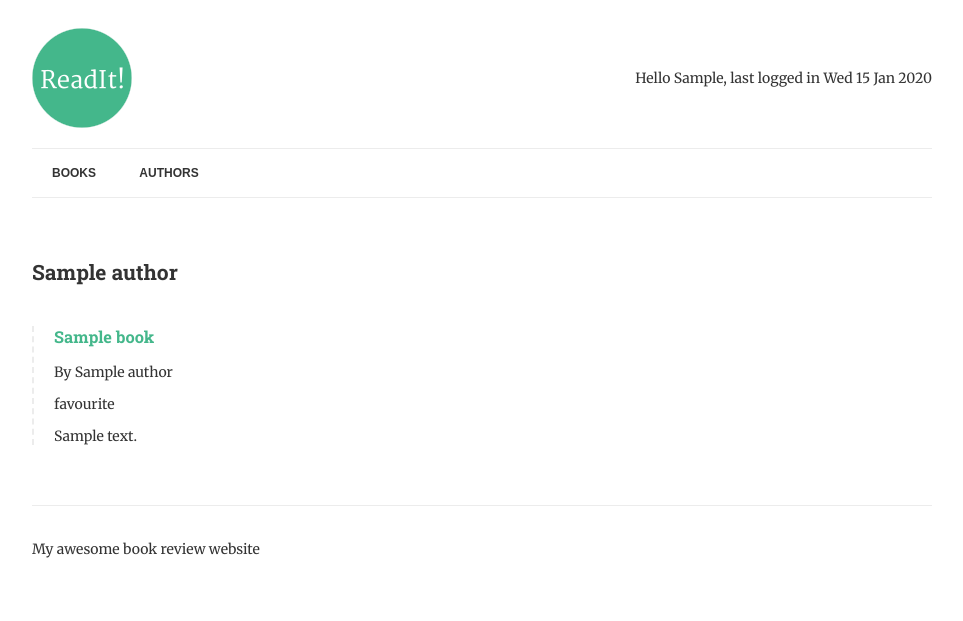
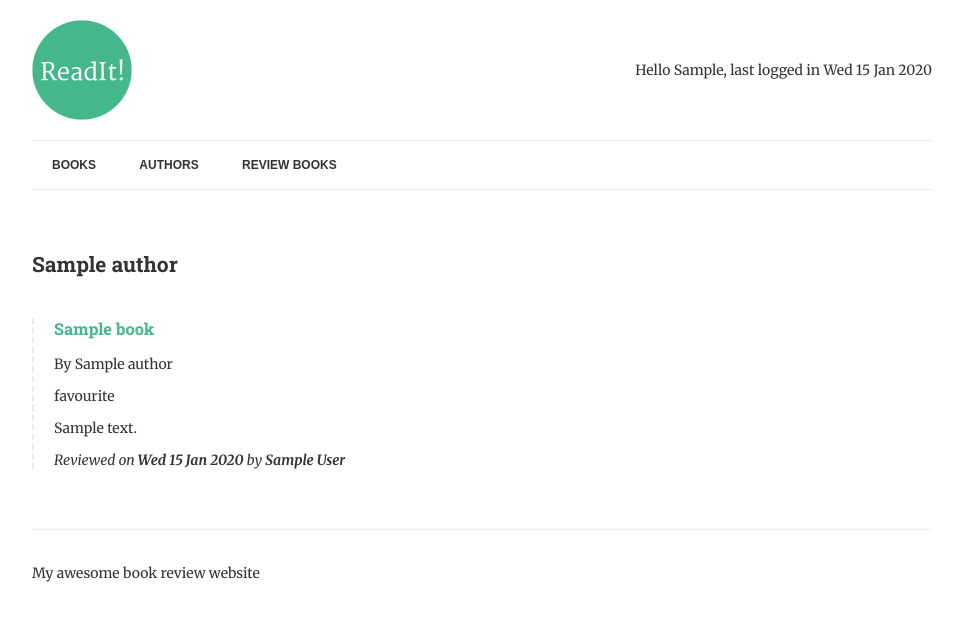
Before and after one commit to lorilew/readit, a Django app: page /authors/1/ in a window 1280 px wide. Shown: the top 621 px of the page, without its empty margins (158-1121 px from the left). Run offline with Django 3.2, Linux system fonts and the light colour scheme; a user stored in the database is signed in; tables that the repository leaves empty hold one stand-in row (values such as "Sample post").

Commit message:
Added support for users and restricted some pages

```diff
--- a/books/admin.py
+++ b/books/admin.py
@@ -5,7 +5,7 @@ from .models import Book,Author
 class BookAdmin(admin.ModelAdmin):
     fieldsets = [
         ("Book Details", {"fields": ["title", "authors"]}),
-        ("Review", {"fields": ["is_favourite", "review", "date_reviewed"]}),
+        ("Review", {"fields": ["is_favourite", "review", "date_reviewed", "reviewed_by"]}),
     ]
     readonly_fields = ("date_reviewed",)
 
--- a/books/models.py
+++ b/books/models.py
@@ -1,12 +1,14 @@
 from __future__ import unicode_literals
-import datetime
+from django.contrib.auth.models import User
 from django.db import models
 from django.core.urlresolvers import reverse
-# Create your models here.
+import datetime
+
 class Book(models.Model):
     title = models.CharField(max_length=150)
     authors = models.ManyToManyField("Author", related_name="books")
     review = models.TextField(blank=True, null=True)
+    reviewed_by = models.ForeignKey(User, blank=True, null=True, related_name="reviews")
     date_reviewed = models.DateTimeField(blank=True, null=True)
     is_favourite = models.BooleanField(default=False, verbose_name="Favourite?")
 
--- a/books/templates/book-detail.html
+++ b/books/templates/book-detail.html
@@ -3,4 +3,10 @@
   <p>By {% for author in book.authors.all %} {{ author.name }}{% endfor %}</p>
   {% if book.is_favourite %}<p class="highlight">favourite</p>{% endif %}
   <p>{{ book.review|linebreaks }}</p>
+  <p class="meta">
+      Reviewed on <strong>{{ book.date_reviewed|date:"D d M Y" }}</strong>
+      {% if book.reviewed_by %}
+          by <strong>{{ book.reviewed_by.get_full_name|default:book.reviewed_by.username }}</strong>
+      {% endif %}
+  </p>
 </div>
--- a/books/views.py
+++ b/books/views.py
@@ -1,3 +1,4 @@
+from django.contrib.auth.decorators import login_required
 from django.core.urlresolvers import reverse
 from django.db.models import Count
 from django.shortcuts import get_object_or_404, redirect, render
@@ -72,6 +73,7 @@ class ReviewList(View):
         return render(request, "list-to-review.html", context)
 
 
+@login_required()
 def review_book(request, pk):
     """
     Review an individual book
--- a/readit/templates/base.html
+++ b/readit/templates/base.html
@@ -26,6 +26,9 @@
       <nav>
         <a href="{% url 'books' %}">Books</a>
         <a href="{% url 'authors' %}">Authors</a>
+        {% if request.user.is_authenticated %}
+          <a href="{% url 'review-books' %}">Review Books</a>
+        {% endif %}
       </nav>
 
       <main>
--- a/readit/urls.py
+++ b/readit/urls.py
@@ -15,6 +15,7 @@ Including another URLconf
 """
 from django.conf.urls import url
 from django.contrib import admin
+from django.contrib.auth.decorators import login_required
 
 from books.views import (AuthorDetail, AuthorList, BookDetail, list_books,
                         ReviewList, review_book, CreateAuthor)
@@ -24,8 +25,8 @@ urlpatterns = [
     url(r'^$', list_books, name='books'),
     url(r'^authors/$', AuthorList.as_view(), name='authors'),
     url(r'books/(?P<pk>[-\w]+)/$', BookDetail.as_view(), name='book-detail'),
-    url(r'authors/add/$', CreateAuthor.as_view(), name='add-author'),
+    url(r'authors/add/$', login_required(CreateAuthor.as_view()), name='add-author'),
     url(r'authors/(?P<pk>[-\w]+)/$', AuthorDetail.as_view(), name='author-detail'),
-    url(r'^review/$', ReviewList.as_view(), name='review-books'),
+    url(r'^review/$',  login_required(ReviewList.as_view()), name='review-books'),
     url(r'^review/(?P<pk>[-\w]+)/$', review_book, name='review-book'),
 ]
```
Also changed, not shown: books/forms.py (+21 -3 lines), books/migrations/0004_book_reviewed_by.py (added), readit/static/css/normalise.css (renamed from readit/static/css/normalize.css).
